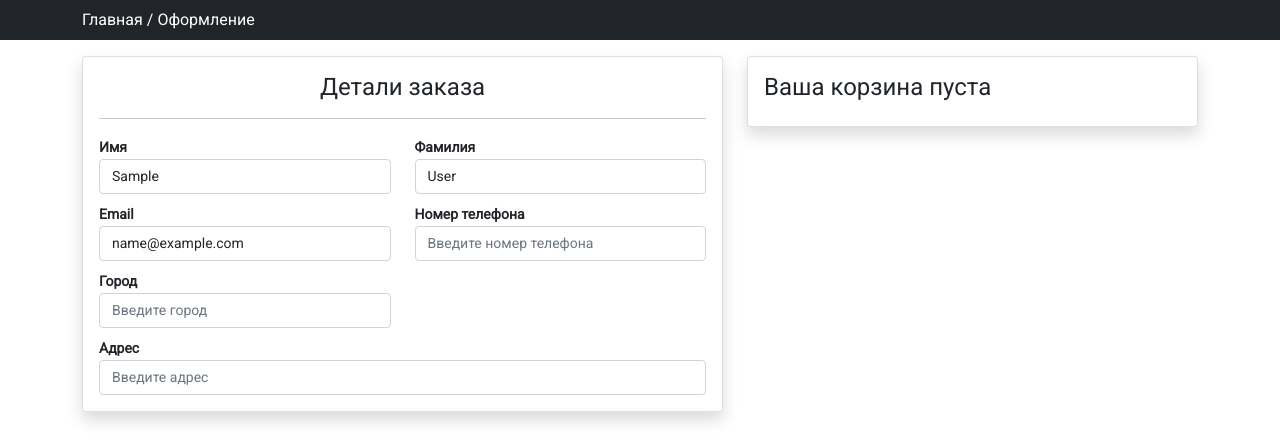
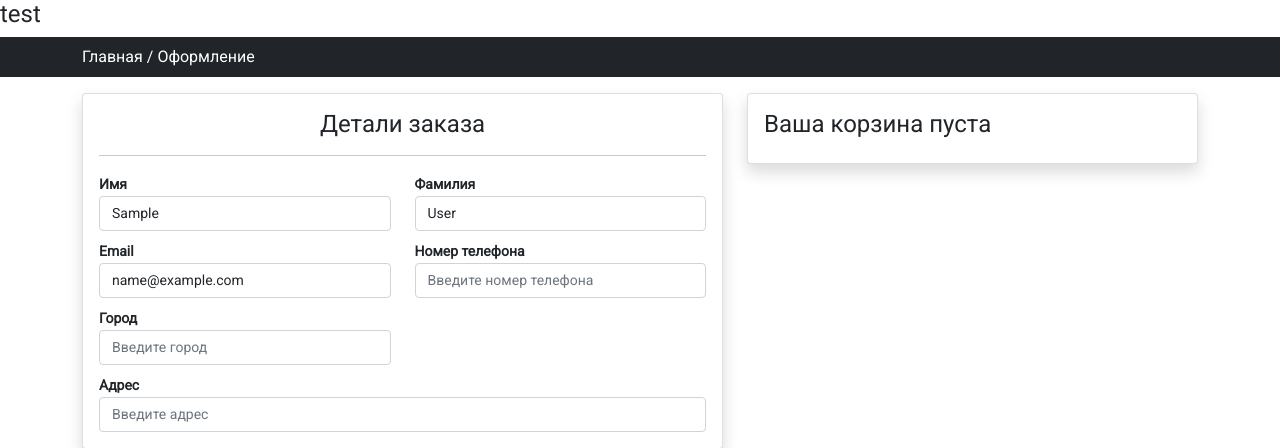
Before and after one commit to Shr1keeee/ecommerce_v2, a Django app: page /checkout in a window 1280 px wide. Shown: the part 56-504 px from the top of the page. Run offline with Django 4.2, Linux system fonts and the light colour scheme; the visitor is signed in with stand-in values (Sample User, id 1); data that the repository does not hold is empty; some libraries are stand-ins or nearby versions.

Commit message:
test commit

```diff
--- a/store/templates/store/checkout.html
+++ b/store/templates/store/checkout.html
@@ -1,7 +1,7 @@
 {% extends 'store/layouts/main.html' %}
 
 {% block content %}
-
+<h4>test</h4>
 <div class="py-2 bg-dark">
     <div class="container">
         <a class="text-white" href="{% url 'home' %}"> Главная /</a>
```
